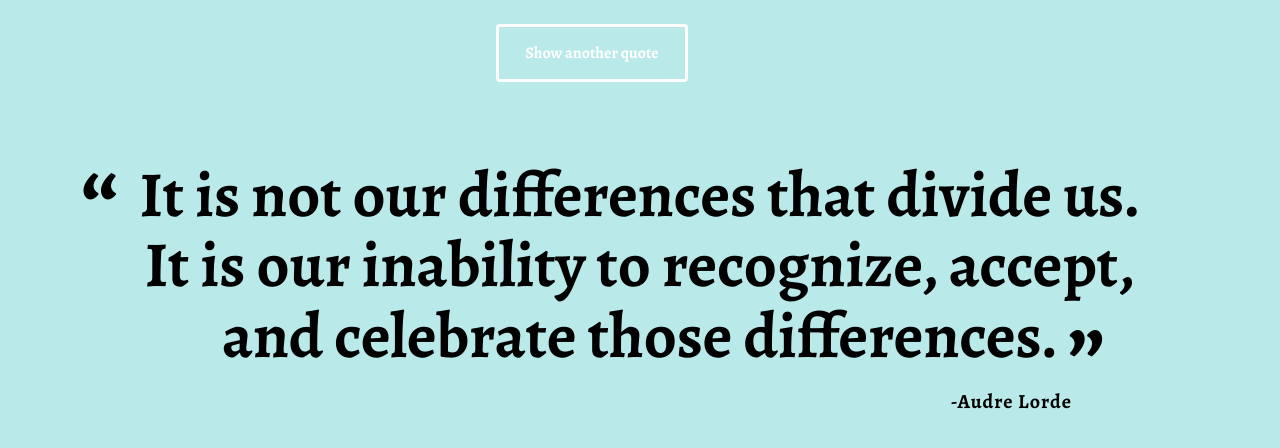
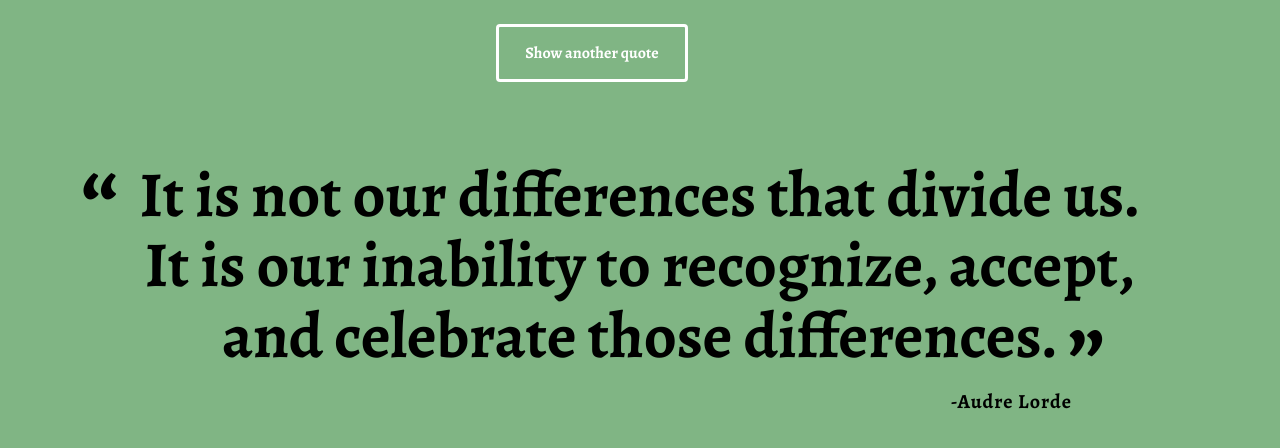
Before and after one commit to beivi/Random_Quote_Generator, a plain HTML site: page index.html in a window 1280 px wide. Drawn offline with nearby package versions, Linux system fonts and the light colour scheme.

Commit message:
No repeated colors until all have been used

```diff
--- a/index.html
+++ b/index.html
@@ -2,7 +2,7 @@
 <html lang="en">
 <head>
     <meta charset="utf-8">
-    <title>Quote Test</title>
+    <title>Quotes by Black Women</title>
     <link href="https://fonts.googleapis.com/css?family=Alegreya:700|Amatic+SC:700|Play:700" rel="stylesheet">
 
     <link rel="stylesheet" href="css/normalize.css">
--- a/js/script.js
+++ b/js/script.js
@@ -1,4 +1,4 @@
-var upper = quotes.length;
+
 var quoteNum;
 var text;
 var sources;
@@ -32,25 +32,39 @@ var colors = [
     "#779ecb",
     "#996fd6",
     "#559e83",
-    "#bae9ea"
+    "#bae9ea",
+    "#e1f7d5",
+    "#ffbdbd",
+    "#c9c9ff",
+    "#f1cbff",
+    "#57bcd9",
+    "#ae70ed",
+    "#80b584",
+    "#ba21e0"
 ];
+
+var upper = quotes.length;
 
 //Empty array for used quotes
 
 var usedQuotes = [];
 
+//Empty array for used colors
+
+var usedColors = [];
 
 
 
-
-
-//Calculates random number based on the length of the Quotes array
+/*Calculates random number based on the length of the Quotes array
+-Checks if new quote has been pushed into Used Quotes array
+-If not, pushes new quote into Used Quotes array and returns new random quote
+-Once Used Quotes array is full, resets to start again*/
 
 function getRandomQuote() {
 
 
     quoteNum = Math.floor(Math.random() * upper);
-    while (usedQuotes.indexOf(quotes[quoteNum]) !== -1) {
+    while (usedQuotes.indexOf(quotes[quoteNum]) != -1) {
         quoteNum = Math.floor(Math.random() * upper);
     }
 
@@ -65,12 +79,23 @@ function getRandomQuote() {
 }
 
 
-//Calculates random number based on the length of the Colors array
+/*Calculates random number based on the length of the Colors array
+-Checks if new color has been pushed into Used Colors array
+-If not, pushes new color into Used Colors array and returns new random color
+-Once Used Colors array is full, resets to start again*/
 
 function getRandomColor( top ) {
     top = colors.length;
     colorNum = Math.floor(Math.random() * top);
+    while (usedColors.indexOf(colors[colorNum]) != -1) {
+        colorNum = Math.floor(Math.random() * top);
+    }
+    usedColors.push(colors[colorNum]);
 
+    if (usedColors.length === colors.length) {
+        usedColors = [];
+    }
+    console.log(colors[colorNum]);
     return colorNum;
 
 }
@@ -121,3 +146,7 @@ document.getElementById('loadQuote').addEventListener("click", printQuote);
 //Changes background color when 'show another quote' botton is clicked
 
 document.getElementById('loadQuote').addEventListener("click", printBackColor);
+
+//Sets timer to 30 seconds. Calls print functions every 30 seconds.
+var interval1 = window.setInterval(printQuote, 30000);
+var interval2 = window.setInterval(printBackColor, 30000);
```
